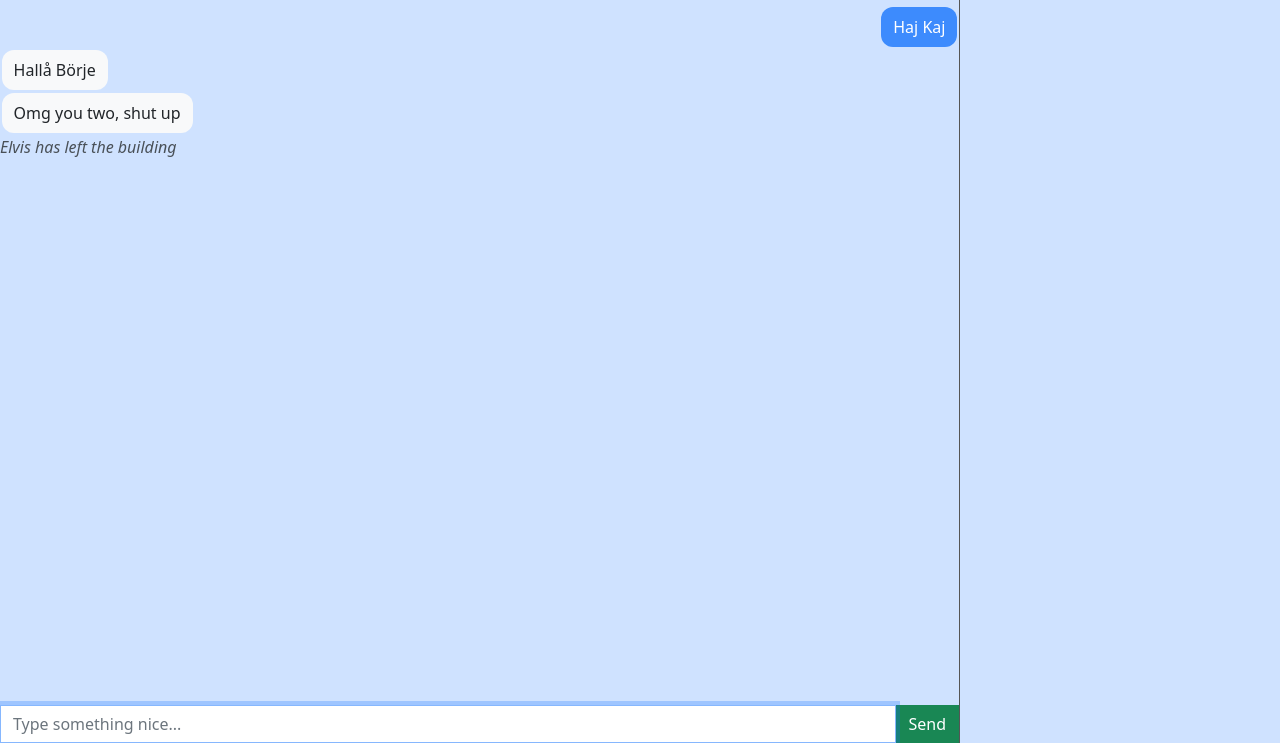
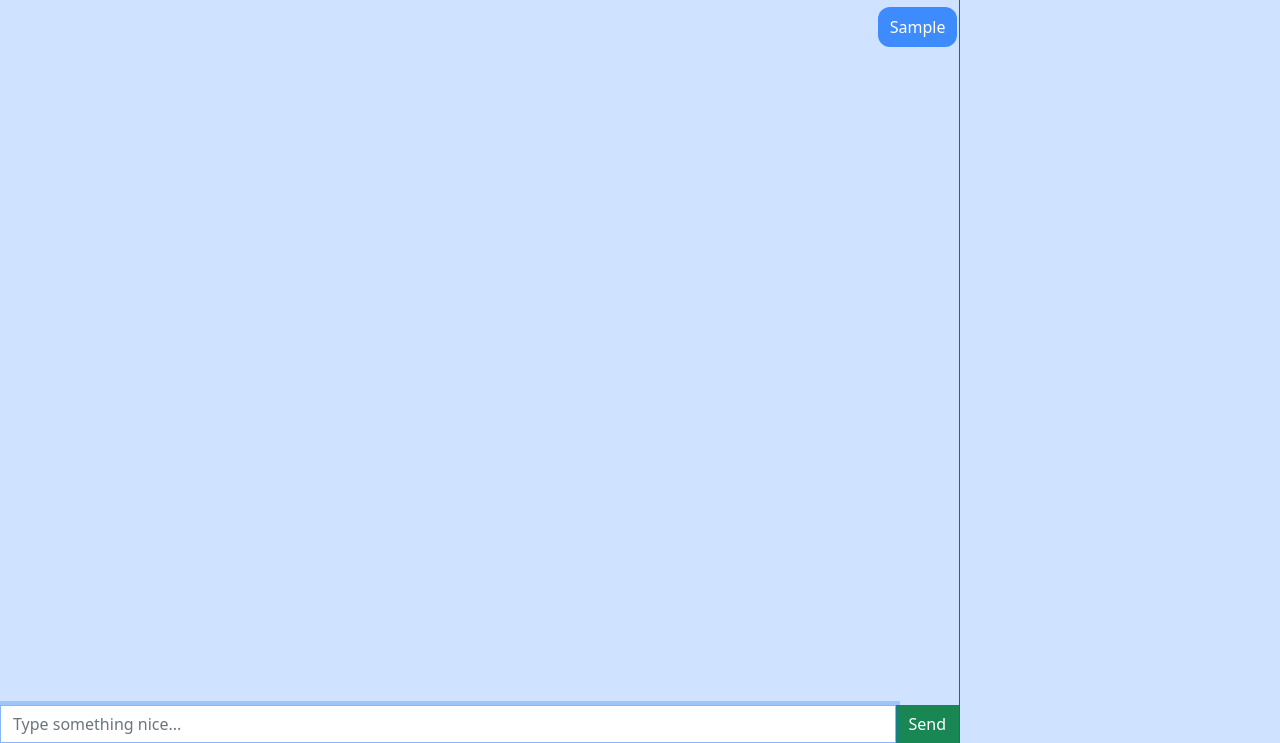
Before and after one commit to eli-ennab/api-utveckling, a website built with Vite: page 07-chat/frontend/index.html in a window 1280 px wide. Both pictures are taken after typing "Sample" into the empty fields and a click on the button "Send". Shown: the part 57-800 px from the top of the page. Built offline with nearby package versions, Linux system fonts and the light colour scheme; no server answers.

Commit message:
Teacher's solution to realtime send and recieve messages.

```diff
--- a/07-chat/frontend/index.html
+++ b/07-chat/frontend/index.html
@@ -35,10 +35,10 @@
 				<div id="message-wrapper">
 					<!-- here is chat -->
 					<ul id="messages">
-						<li class="message own-message">Haj Kaj</li>
+						<!-- <li class="message own-message">Haj Kaj</li>
 						<li class="message">Hallå Börje</li>
 						<li class="message">Omg you two, shut up</li>
-						<li class="notice">Elvis has left the building</li>
+						<li class="notice">Elvis has left the building</li> -->
 					</ul><!-- /#messages -->
 				</div><!-- /#messages-wrapper -->
 
--- a/07-chat/frontend/src/main.ts
+++ b/07-chat/frontend/src/main.ts
@@ -10,7 +10,7 @@ const SOCKET_HOST = import.meta.env.VITE_APP_SOCKET_HOST
 
 const messageEl = document.querySelector('#message') as HTMLInputElement
 const messageFormEl = document.querySelector('#message-form') as HTMLFormElement
-const messagesEl = document.querySelector('#messages') as HTMLDivElement
+const messagesEl = document.querySelector('#messages') as HTMLUListElement
 
 // Connect to Socket.IO server
 const socket: Socket<ServerToClientEvents, ClientToServerEvents> = io(SOCKET_HOST)
@@ -30,10 +30,35 @@ socket.on('hello', () => {
 	console.log('The server says hello')
 })
 
+// Add new chat messages to the chat
+const addMessageToChat = (message: ChatMessageData, ownMessage = false) => {
+	// messagesEl.innerHTML += `<li class="message ${author?"own-message":""}">${message.content}</li>`
+
+	// Create a new LI element
+	const messageEl = document.createElement('li')
+
+	// Set class of LI to 'message'
+	messageEl.classList.add('message')
+
+	// If the message is from the user, add the class own-message
+	if (ownMessage) {
+		messageEl.classList.add('own-message')
+	}
+
+	// Set the text content of the LI element to the message
+	messageEl.textContent = message.content
+
+	// Append the LI element to the messages element
+	messagesEl.appendChild(messageEl)
+
+	// Scroll to the bottom of the messages list
+	messageEl.scrollIntoView({ behavior: 'smooth' })
+}
+
 // Listen for new chat messages
 socket.on('chatMessage', (message) => {
 	console.log('New chat message:', message)
-	// addMessageToChat()
+	addMessageToChat(message)
 })
 
 // Send a message to the server when form is submitted
@@ -52,7 +77,7 @@ messageFormEl.addEventListener('submit', e => {
 	// Send (emit) the message to the server
 	socket.emit('sendChatMessage', message)
 
-	// addMessageToChat(message, true)
+	addMessageToChat(message, true)
 
 	console.log("Emitted 'sendChatMessage' event to server", message)
 
```
